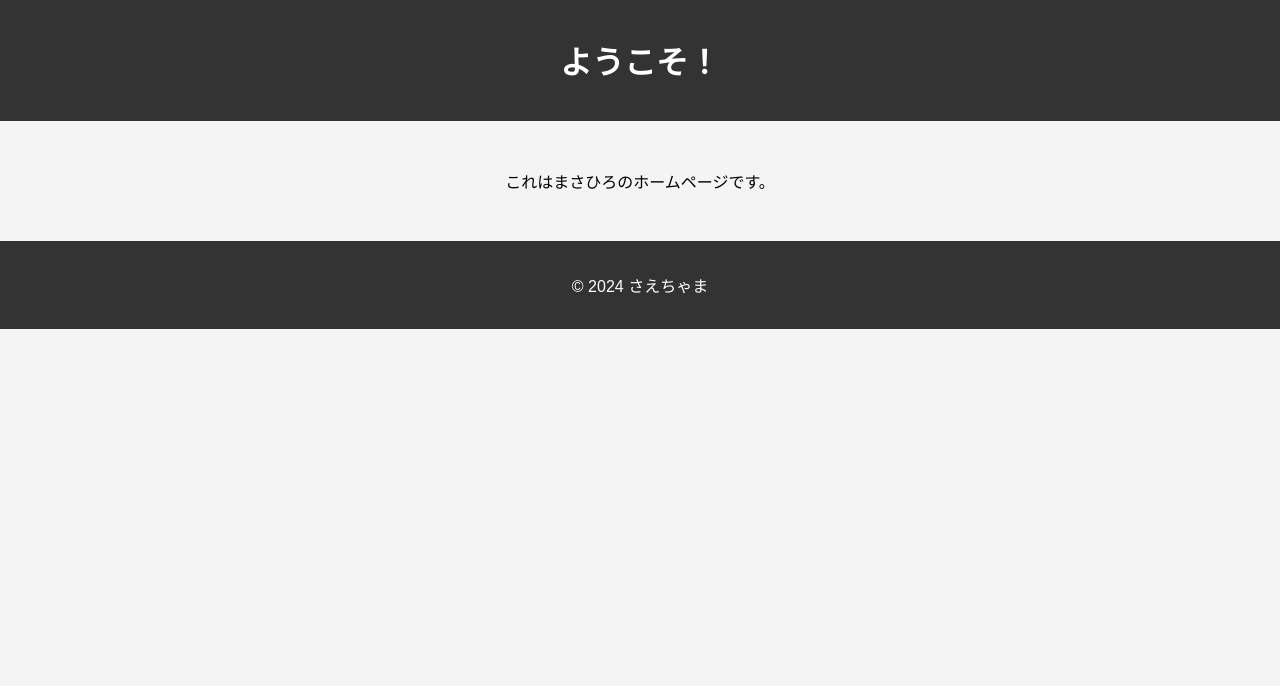
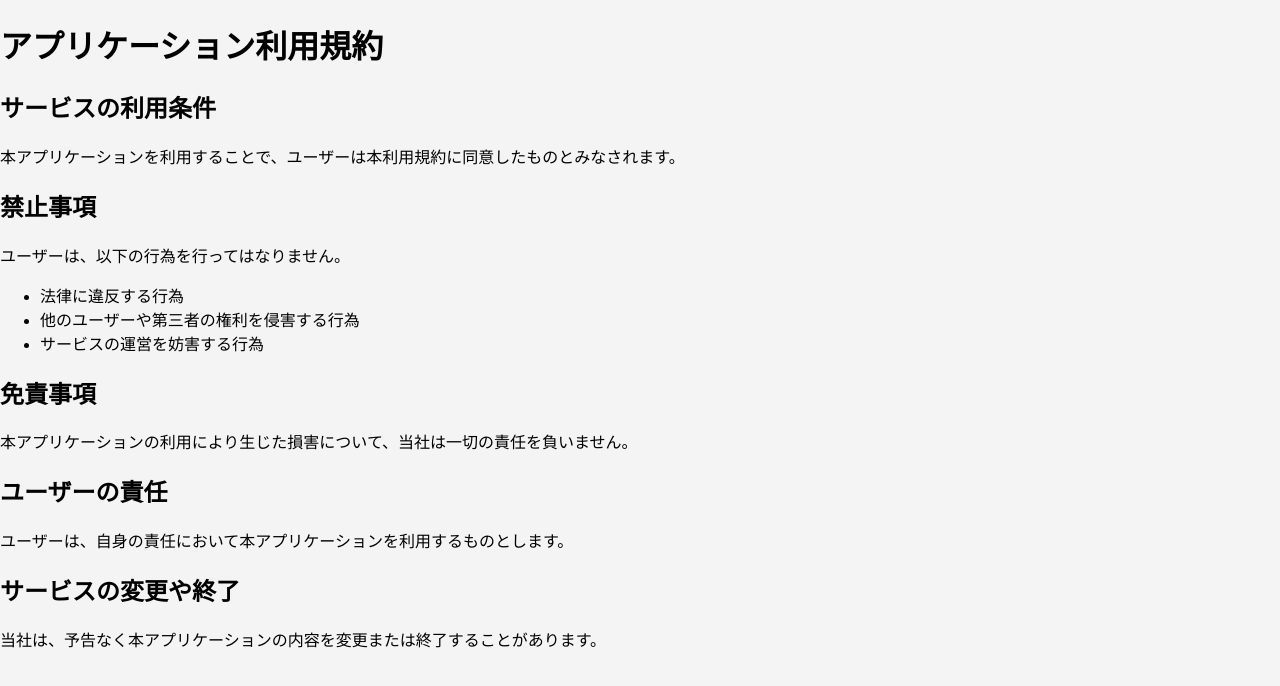
Before and after one commit to fisheryasu/githubsaechama.io, a plain HTML site: page terms_of_service.html in a window 1280 px wide. Drawn offline with Linux system fonts and the light colour scheme.

Commit message:
Update terms_of_service.html

```diff
--- a/terms_of_service.html
+++ b/terms_of_service.html
@@ -3,18 +3,25 @@
 <head>
     <meta charset="UTF-8">
     <meta name="viewport" content="width=device-width, initial-scale=1.0">
-    <title>まさひろのホームページ</title>
+    <title>アプリケーション利用規約</title>
     <link rel="stylesheet" href="styles.css">
 </head>
 <body>
-    <header>
-        <h1>ようこそ！</h1>
-    </header>
-    <main>
-        <p>これはまさひろのホームページです。</p>
-    </main>
-    <footer>
-        <p>&copy; 2024 さえちゃま</p>
-    </footer>
+    <h1>アプリケーション利用規約</h1>
+    <h2>サービスの利用条件</h2>
+    <p>本アプリケーションを利用することで、ユーザーは本利用規約に同意したものとみなされます。</p>
+    <h2>禁止事項</h2>
+    <p>ユーザーは、以下の行為を行ってはなりません。</p>
+    <ul>
+        <li>法律に違反する行為</li>
+        <li>他のユーザーや第三者の権利を侵害する行為</li>
+        <li>サービスの運営を妨害する行為</li>
+    </ul>
+    <h2>免責事項</h2>
+    <p>本アプリケーションの利用により生じた損害について、当社は一切の責任を負いません。</p>
+    <h2>ユーザーの責任</h2>
+    <p>ユーザーは、自身の責任において本アプリケーションを利用するものとします。</p>
+    <h2>サービスの変更や終了</h2>
+    <p>当社は、予告なく本アプリケーションの内容を変更または終了することがあります。</p>
 </body>
 </html>
```
